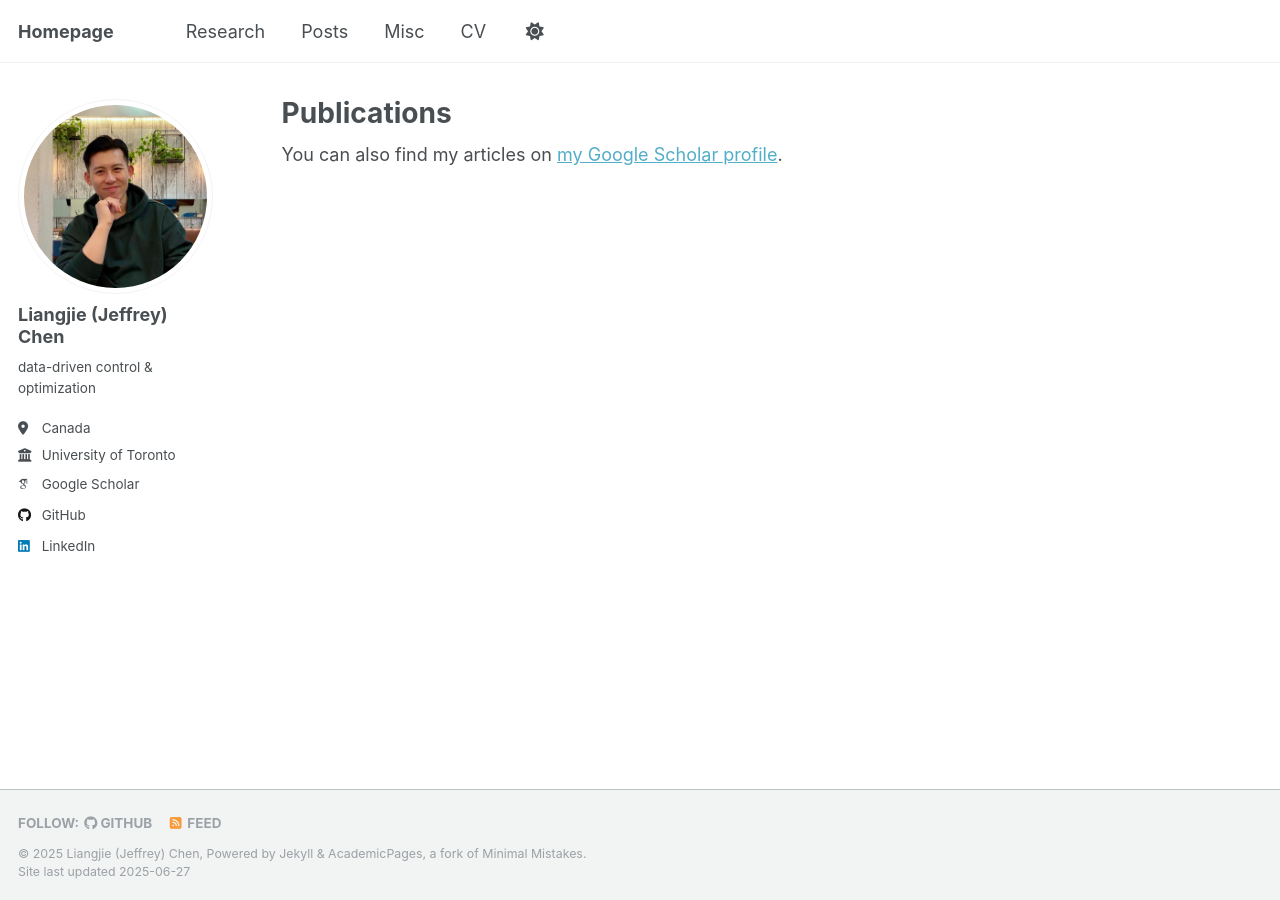
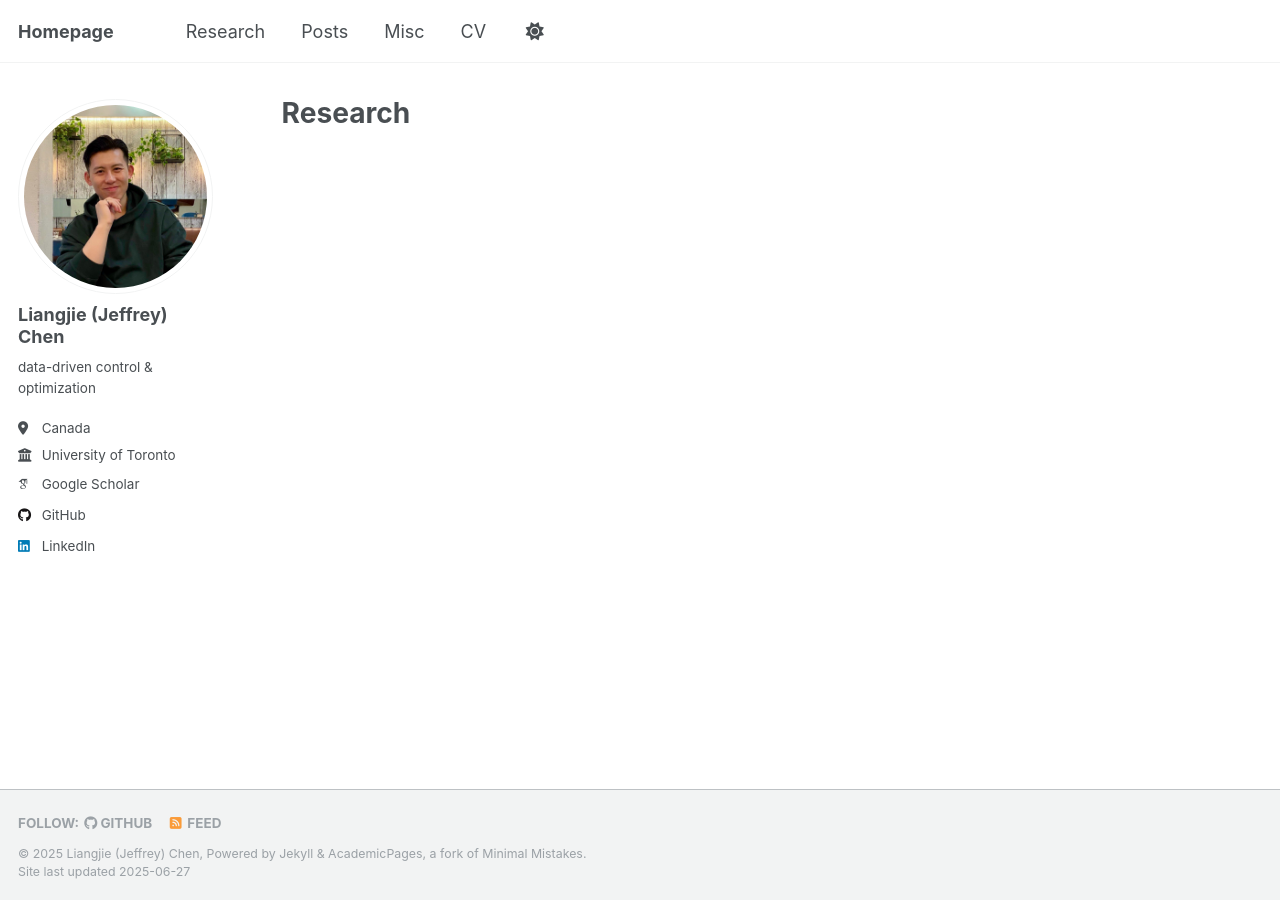
Before and after one commit to jchen975/ljchen.github.io, a Jekyll site: the page built from _pages/research.html, in a window 1280 px wide. Built offline with Jekyll 4.4.1, drawn with Linux system fonts in a browser that asks for light colours; some web fonts are replaced.

Commit message:
fix publications?

```diff
--- a/_pages/research.html
+++ b/_pages/research.html
@@ -1,13 +1,13 @@
 ---
 layout: archive
-title: "Publications"
-permalink: /publications/
+title: "Research"
+permalink: /research/
 author_profile: true
 ---
 
-{% if site.author.googlescholar %}
+<!-- {% if site.author.googlescholar %}
   <div class="wordwrap">You can also find my articles on <a href="{{site.author.googlescholar}}">my Google Scholar profile</a>.</div>
-{% endif %}
+{% endif %} -->
 
 {% include base_path %}
 
```
Also changed, not shown: _pages/research.md (deleted, +0 -11 lines).
